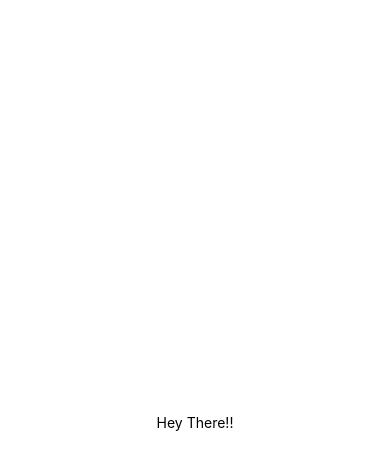
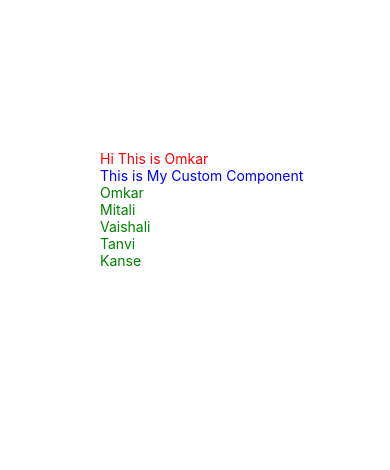
Before and after one commit to Onkar20018/Native, a React Native app: screen / in a window 390 px wide. Shown: the top 470 px of the page. Built offline with nearby package versions, Linux system fonts and the light colour scheme.

Commit message:
FlatList Done

```diff
--- a/App.js
+++ b/App.js
@@ -1,20 +1,27 @@
-import { StatusBar } from 'expo-status-bar';
-import { StyleSheet, Text, View } from 'react-native';
+import React from "react";
+import {View,Text,StyleSheet} from "react-native";
+import CustomComponent from "./src/screens/CustomeComponent";
+import FlatListDemo from "./src/screens/FlatListDemo";
 
-export default function App() {
-  return (
-    <View style={styles.container}>
-      <Text>Hey There!!</Text>
-      <StatusBar style="auto" />
+
+const App =()=>{
+  return(
+    <View style={Styles.v}>
+      <Text style={Styles.Text}>Hi This is Omkar</Text>
+       <CustomComponent/>
+       <FlatListDemo/>
     </View>
-  );
-}
+  )
+};
+const Styles= StyleSheet.create({
+  Text:{
+    color:"red",
+    marginTop:150,
 
-const styles = StyleSheet.create({
-  container: {
-    flex: 1,
-    backgroundColor: '#fff',
-    alignItems: 'center',
-    justifyContent: 'center',
   },
+  v:{
+    marginLeft:100,
+  }
 });
+
+export default App;
--- /dev/null
+++ b/src/screens/CustomeComponent.js
@@ -0,0 +1,18 @@
+import React from "react";
+import { Text, StyleSheet } from "react-native";
+
+const CustomComponent = () => {
+  return (
+    <Text style={Styles.textStyle}>This is My Custom Component</Text>
+  )
+};
+
+const Styles = StyleSheet.create({
+  textStyle: {
+    color: "blue",
+    alignContent:"center",
+    justifyContent:"center",
+
+  },
+});
+export default CustomComponent;
--- /dev/null
+++ b/src/screens/FlatListDemo.js
@@ -0,0 +1,38 @@
+import {Text, StyleSheet,FlatList} from 'react-native'
+import React from 'react'
+
+const FlatListDemo=()=>
+   {
+    const arr=[
+        {
+        "name":"Omkar"
+    },
+        {
+        "name":"Mitali"
+    },
+        {
+        "name":"Vaishali"
+    },
+        {
+        "name":"Tanvi"
+    },
+        {
+        "name":"Kanse"
+    },
+];
+    return (
+      <FlatList data={arr} renderItem={(element)=> {
+        return(
+            <Text style={styles.text}>{element.item.name}</Text>
+        )
+      }} />
+    );
+  };
+
+const styles=StyleSheet.create({
+    text:{
+        color:"green",
+    }
+});
+
+export default FlatListDemo;
```
